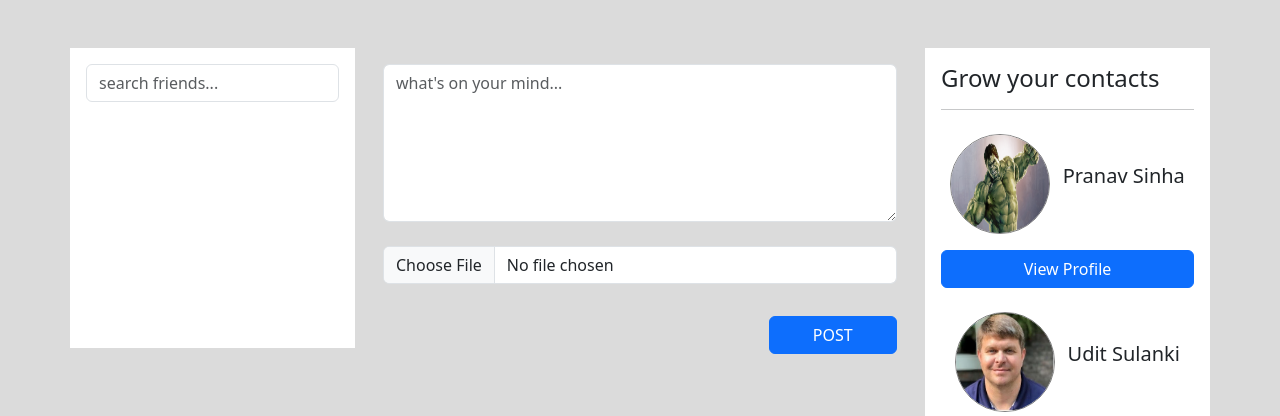
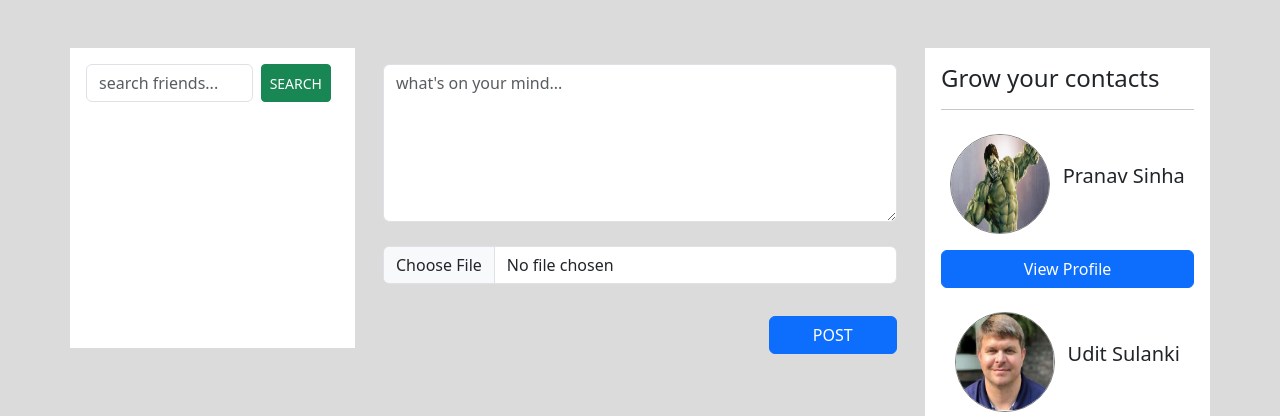
Before and after one commit to pandeybikas/socialMediaProfile, a Django app: page / in a window 1280 px wide. Shown: the part 110-526 px from the top of the page. Run offline with Django 4.2, Linux system fonts and the light colour scheme; a user stored in the database is signed in; data comes from the database, SQL or seed files in the repository; both versions use the stored data as it was after the commit.

Commit message:
added user search bar in homepage

```diff
--- a/sozial/home/views.py
+++ b/sozial/home/views.py
@@ -5,6 +5,7 @@ from django.contrib.auth.decorators import login_required
 from django.contrib.auth.models import User
 from .models import Profile, Post, Comment,Likes, Reply, FollowerCount
 from itertools import chain
+from django.db.models import Q
 import random
 # Create your views here.
 @login_required(login_url='signin')
@@ -21,6 +22,9 @@ def index(request):
         feed_lists = Post.objects.filter(user__username = usernames)
         feed.append(feed_lists)
     feed_list = list(chain(*feed))
+    Search_account = request.GET.getlist('search')
+    if Search_account:
+        feed_list = Post.objects.filter(user__username__in= Search_account)
 ################################################################################################
     all_users = User.objects.all()
     user_following_all = []
@@ -43,12 +47,16 @@ def index(request):
     for ids in username_profile:
         profile_lists = Profile.objects.filter(user__id=ids)
         username_profile_list.append(profile_lists)
-    print(username_profile_list)
+
     suggestions_username_profile_list = list(chain(*username_profile_list))
-    print(suggestions_username_profile_list)
+   ##########################################################################################################
+
+
+
     context = {
         'all_post' : feed_list,
-        'suggestions_username_profile_list': suggestions_username_profile_list[:4]
+        'suggestions_username_profile_list': suggestions_username_profile_list[:4],
+        'Search_account' : Search_account
     }
     return render(request, 'index.html', context)
 
--- a/sozial/templates/index.html
+++ b/sozial/templates/index.html
@@ -12,7 +12,10 @@
     <div class="row">
         <div class="col-md-3 bg-white p-3" style="height: 300px;">
             <form>
-                <input type="search" name="serach" class="form-control" placeholder="search friends...">
+               <div class="d-flex">
+                <input type="search" name="search" class="form-control" placeholder="search friends...">
+                <button type="submit" class="btn btn-success btn-sm mx-2">SEARCH</button>
+               </div>
             </form>
         </div>
         <div class="col-md-6">
```
Also changed, not shown: sozial/db.sqlite3.
